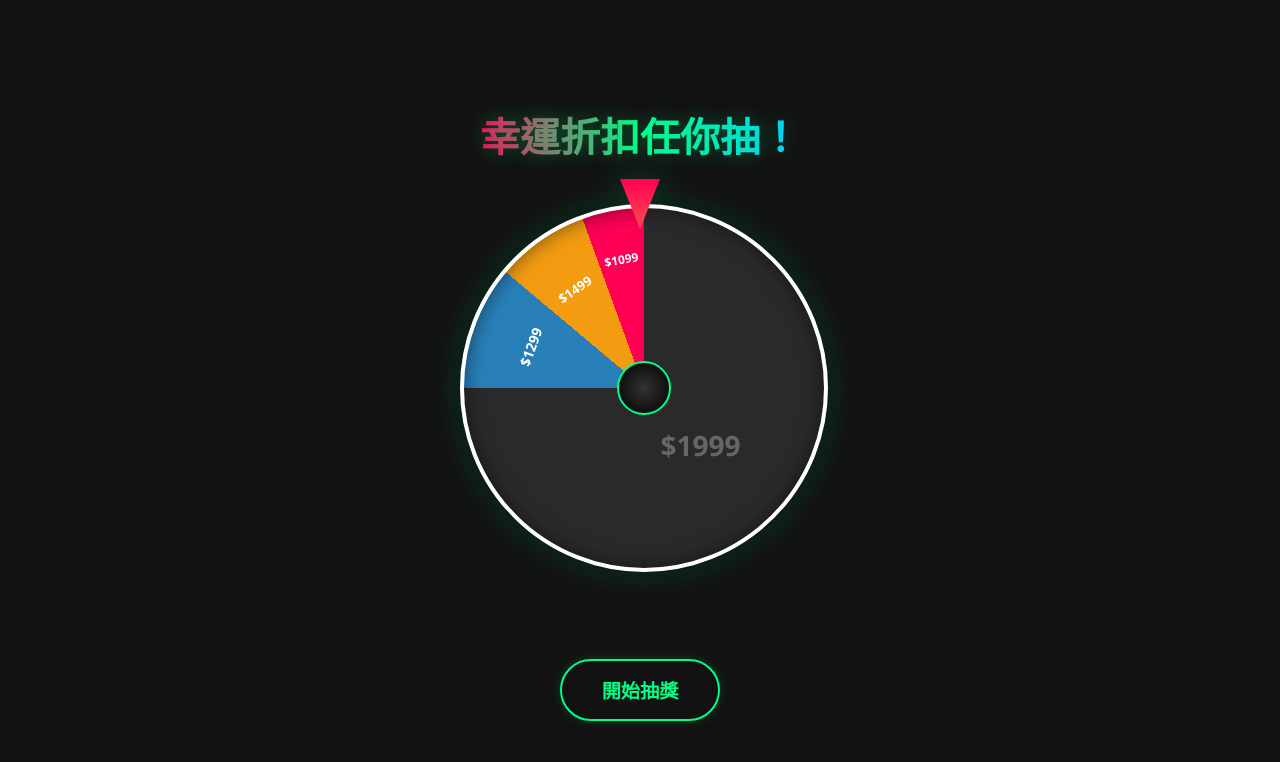
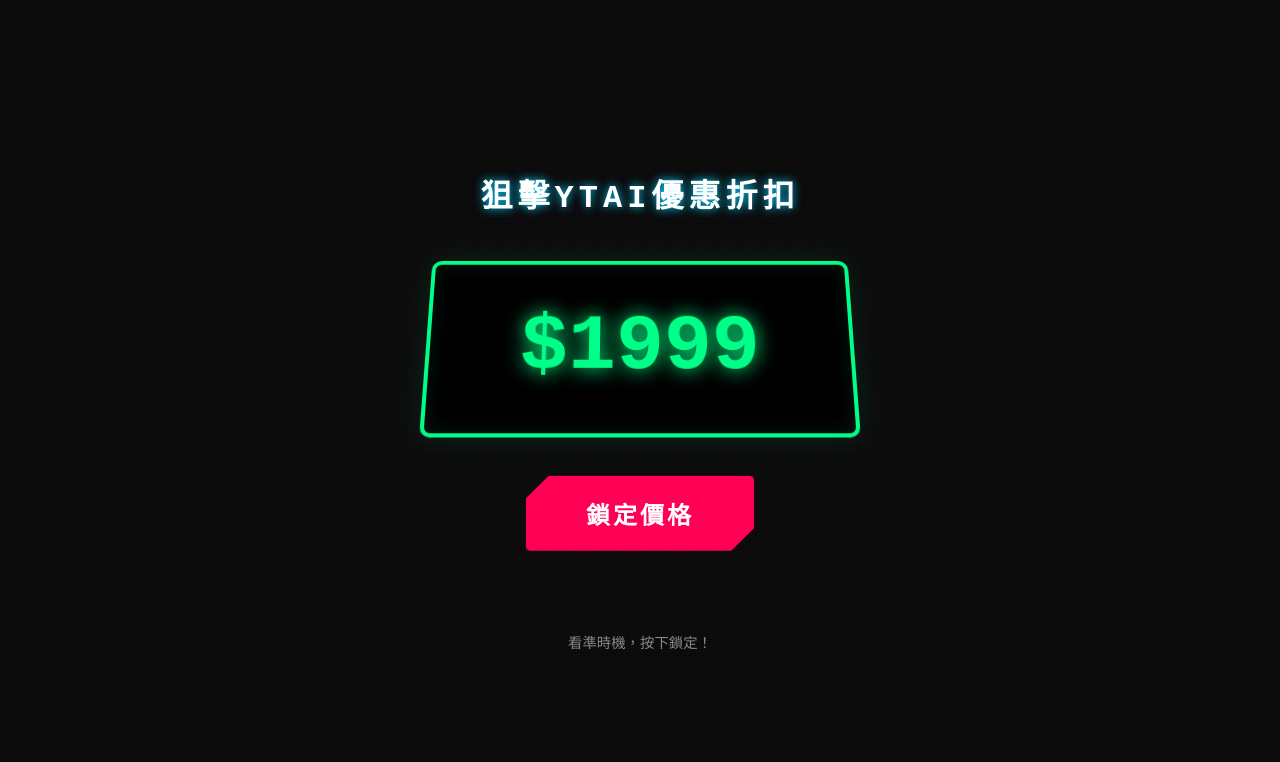
Before and after one commit to ytai2025/ytai, a plain HTML site: page index.html in a window 1280 px wide. Shown: the top 762 px of the page. Drawn offline with Linux system fonts and the light colour scheme.

Commit message:
Add files via upload

```diff
--- a/index.html
+++ b/index.html
@@ -3,16 +3,17 @@
 <head>
     <meta charset="UTF-8">
     <meta name="viewport" content="width=device-width, initial-scale=1.0">
-    <title>幸運折扣任你抽</title>
+    <title>極速折扣狙擊</title>
     <style>
         :root {
             --primary: #00ff88;
-            --bg: #121212;
-            --wheel-border: #ffffff;
+            --danger: #ff0055;
+            --bg: #0a0a0a;
+            --glitch: #00ccff;
         }
 
         body {
-            font-family: 'Segoe UI', sans-serif;
+            font-family: 'Courier New', monospace; /* 使用等寬字體更有電子感 */
             background-color: var(--bg);
             color: white;
             display: flex;
@@ -24,257 +25,256 @@
             overflow: hidden;
         }
 
-        h1 {
-            font-size: 2.5rem;
-            margin-bottom: 20px;
-            text-transform: uppercase;
-            background: linear-gradient(90deg, #ff0055, #00ff88, #00ccff);
-            -webkit-background-clip: text;
-            background-clip: text;
-            color: transparent;
-            text-shadow: 0 0 20px rgba(0, 255, 136, 0.3);
-            text-align: center;
+        /* 掃描線背景特效 */
+        body::before {
+            content: "";
+            position: absolute;
+            top: 0; left: 0; width: 100%; height: 100%;
+            background: linear-gradient(rgba(18, 16, 16, 0) 50%, rgba(0, 0, 0, 0.25) 50%), linear-gradient(90deg, rgba(255, 0, 0, 0.06), rgba(0, 255, 0, 0.02), rgba(0, 0, 255, 0.06));
+            background-size: 100% 2px, 3px 100%;
+            pointer-events: none;
+            z-index: 1;
         }
 
-        .wheel-container {
-            position: relative;
-            width: 360px;
-            height: 360px;
-            margin: 20px 0;
-            filter: drop-shadow(0 0 15px rgba(0, 255, 136, 0.2));
+        h1 {
+            font-size: 2rem;
+            text-transform: uppercase;
+            letter-spacing: 5px;
+            color: #fff;
+            text-shadow: 0 0 10px var(--glitch);
+            margin-bottom: 40px;
+            text-align: center;
+            z-index: 2;
         }
 
-        /* 指針 */
-        .stopper {
-            position: absolute;
-            top: -25px;
-            left: 50%;
-            transform: translateX(-50%);
-            width: 40px;
-            height: 50px;
-            clip-path: polygon(100% 0, 50% 100%, 0 0);
-            z-index: 10;
-            background: linear-gradient(to bottom, #ff0055, #ff4d4d);
-            box-shadow: 0 0 15px #ff0055;
+        /* 數字顯示器容器 */
+        .display-container {
+            position: relative;
+            background: #000;
+            border: 4px solid var(--primary);
+            padding: 40px 60px;
+            border-radius: 10px;
+            box-shadow: 0 0 30px rgba(0, 255, 136, 0.1), inset 0 0 20px rgba(0, 255, 136, 0.1);
+            margin-bottom: 40px;
+            z-index: 2;
+            width: 300px;
+            text-align: center;
+            transform: perspective(500px) rotateX(10deg); /* 微微傾斜更有儀器感 */
         }
 
-        /* 轉盤主體 */
-        .wheel {
-            width: 100%;
-            height: 100%;
-            border-radius: 50%;
-            border: 4px solid var(--wheel-border);
+        .price-tag {
+            font-size: 5rem;
+            font-weight: 900;
+            color: var(--primary);
+            text-shadow: 0 0 20px var(--primary), 0 0 40px var(--primary);
             position: relative;
-            transition: transform 4s cubic-bezier(0.1, 0.7, 0.1, 1);
-            box-shadow: 0 0 20px rgba(0,0,0,0.5), inset 0 0 20px rgba(0,0,0,0.5);
-
-            /* 背景角度定義 (Conic Gradient 0deg = 12點鐘):
-               1. 1999 (0° ~ 270°) -> 黑色
-               2. 1299 (270° ~ 310°) -> 藍色 (40度寬)
-               3. 1499 (310° ~ 340°) -> 橘色 (30度寬)
-               4. 1099 (340° ~ 360°) -> 粉色 (20度寬 - 最小!)
-            */
-            background: conic-gradient(
-                #2a2a2a 0deg 270deg,
-                #2980b9 270deg 310deg,
-                #f39c12 310deg 340deg,
-                #ff0055 340deg 360deg
-            );
+            display: inline-block;
         }
 
-        .wheel::after {
-            content: "";
-            position: absolute;
-            top: 50%; left: 50%;
-            transform: translate(-50%, -50%);
-            width: 50px; height: 50px;
-            background: radial-gradient(circle, #333, #000);
-            border: 2px solid #00ff88;
-            border-radius: 50%;
-            z-index: 5;
+        /* 故障雜訊特效 */
+        .glitch-effect {
+            animation: glitch-anim 0.3s infinite;
         }
 
-        /* 文字標籤設定 */
-        .label {
-            position: absolute;
-            top: 50%;
-            left: 50%;
-            /* 關鍵修正：先置中，再旋轉 */
-            transform-origin: center;
-            color: #fff;
-            font-weight: bold;
-            user-select: none;
-            text-align: center;
-            line-height: 1;
+        @keyframes glitch-anim {
+            0% { transform: translate(0) }
+            20% { transform: translate(-2px, 2px) }
+            40% { transform: translate(-2px, -2px) }
+            60% { transform: translate(2px, 2px) }
+            80% { transform: translate(2px, -2px) }
+            100% { transform: translate(0) }
         }
 
-        .label span {
-            display: block;
-            /* 文字修正：讓文字底部朝向圓心 */
+        /* 按鈕 */
+        #stopBtn {
+            padding: 20px 60px;
+            font-size: 1.5rem;
+            background: var(--danger);
+            color: white;
+            border: none;
+            border-radius: 5px;
+            cursor: pointer;
+            text-transform: uppercase;
+            font-weight: bold;
+            letter-spacing: 3px;
+            box-shadow: 0 0 20px var(--danger);
+            transition: all 0.1s;
+            position: relative;
+            z-index: 10;
+            clip-path: polygon(10% 0, 100% 0, 100% 70%, 90% 100%, 0 100%, 0 30%);
         }
 
-        /* 座標修正數學 (重要！):
-           CSS Rotate 0度 = 3點鐘方向 (右)
-           Gradient 0度 = 12點鐘方向 (上)
-
-           所以：CSS角度 = Gradient角度 - 90度
-        */
-
-        /* $1999 (區間 0-270) -> 中心 135度
-           CSS = 135 - 90 = 45度
-        */
-        .label-1999 {
-            transform: translate(-50%, -50%) rotate(45deg) translate(80px) rotate(-45deg);
-            font-size: 28px;
-            color: #666; /* 讓黑色區塊文字暗一點，突顯其他 */
+        #stopBtn:active {
+            transform: scale(0.95);
+            box-shadow: 0 0 5px var(--danger);
         }
 
-        /* $1299 (區間 270-310) -> 中心 290度
-           CSS = 290 - 90 = 200度
-        */
-        .label-1299 {
-            transform: translate(-50%, -50%) rotate(200deg) translate(120px) rotate(90deg);
-            font-size: 14px;
+        #stopBtn:disabled {
+            background: #333;
+            box-shadow: none;
+            color: #666;
+            cursor: not-allowed;
         }
 
-        /* $1499 (區間 310-340) -> 中心 325度
-           CSS = 325 - 90 = 235度
-        */
-        .label-1499 {
-            transform: translate(-50%, -50%) rotate(235deg) translate(120px) rotate(90deg);
-            font-size: 13px;
+        .hint {
+            margin-top: 20px;
+            color: #888;
+            font-size: 0.9rem;
+            z-index: 2;
         }
 
-        /* $1099 (區間 340-360) -> 中心 350度
-           CSS = 350 - 90 = 260度
-        */
-        .label-1099 {
-            transform: translate(-50%, -50%) rotate(260deg) translate(130px) rotate(90deg);
-            font-size: 12px;
-            color: #fff;
-            text-shadow: 0 0 5px #ff0055;
-            font-weight: 900;
+        #resultMsg {
+            height: 40px;
+            margin-top: 20px;
+            font-size: 1.2rem;
+            font-weight: bold;
+            z-index: 2;
+            text-shadow: 0 0 10px white;
         }
 
-
-        #spinBtn {
-            margin-top: 30px;
-            padding: 15px 40px;
-            font-size: 1.2rem;
-            background: transparent;
-            color: var(--primary);
-            border: 2px solid var(--primary);
-            border-radius: 50px;
-            cursor: pointer;
-            transition: all 0.3s ease;
-            box-shadow: 0 0 10px rgba(0, 255, 136, 0.2);
-            font-weight: bold;
-        }
-        #spinBtn:hover {
-            background: var(--primary);
-            color: #000;
-            box-shadow: 0 0 30px var(--primary);
-        }
-        #spinBtn:disabled { opacity: 0.5; cursor: not-allowed; }
-
+        /* 彩帶 Canvas */
         #confetti-canvas {
             position: fixed; top: 0; left: 0; width: 100%; height: 100%; pointer-events: none; z-index: 100;
         }
-        #resultMsg {
-            margin-top: 15px; height: 30px; color: #fff; font-size: 1.2rem;
-            text-shadow: 0 0 10px rgba(255,255,255,0.5); opacity: 0; transition: opacity 0.5s;
-        }
+
     </style>
 </head>
 <body>
 
     <canvas id="confetti-canvas"></canvas>
-    <h1>幸運折扣任你抽！</h1>
 
-    <div class="wheel-container">
-        <div class="stopper"></div>
-        <div class="wheel" id="wheel">
-            <div class="label label-1999"><span>$1999</span></div>
-            <div class="label label-1299"><span>$1299</span></div>
-            <div class="label label-1499"><span>$1499</span></div>
-            <div class="label label-1099"><span>$1099</span></div>
-        </div>
+    <h1>狙擊YTAI優惠折扣</h1>
+
+    <div class="display-container">
+        <div class="price-tag" id="priceDisplay">$1999</div>
     </div>
 
+    <button id="stopBtn">鎖定價格</button>
     <div id="resultMsg"></div>
-    <button id="spinBtn">開始抽獎</button>
+    <div class="hint">看準時機，按下鎖定！</div>
 
     <script>
-        const wheel = document.getElementById('wheel');
-        const spinBtn = document.getElementById('spinBtn');
+        const display = document.getElementById('priceDisplay');
+        const btn = document.getElementById('stopBtn');
         const resultMsg = document.getElementById('resultMsg');
 
-        let currentRotation = 0;
-        let spinCount = 0;
-        const maxRiggedSpins = 5;
+        // 獎項池
+        const prices = [1999, 1299, 1499, 1099];
+        let currentIndex = 0;
+        let intervalId = null;
+        let isRunning = true;
 
-        spinBtn.addEventListener('click', () => {
-            spinBtn.disabled = true;
-            resultMsg.style.opacity = '0';
-            spinCount++;
+        let playCount = 0;
+        const maxRiggedPlays = 5;
 
-            const baseSpins = 360 * 10;
+        // 啟動快速跳動
+        function startRolling() {
+            isRunning = true;
+            btn.innerText = "鎖定價格";
+            btn.disabled = false;
+            resultMsg.innerText = "";
+            display.classList.remove('glitch-effect');
+            display.style.color = "var(--primary)";
+            display.style.textShadow = "0 0 20px var(--primary)";
 
-            // 角度計算邏輯 (修正後)
-            // 目標是指針(12點方向, Gradient 0度) 停在特定區間
+            // 極速跳動 (每 50ms 換一次數字)
+            intervalId = setInterval(() => {
+                // 這裡我們只是隨機顯示數字造成視覺暫留，不影響結果
+                // 為了視覺效果，我們讓 1099 出現頻率稍微低一點點，讓用戶覺得很難抓
+                const randomIdx = Math.floor(Math.random() * prices.length);
+                display.innerText = "$" + prices[randomIdx];
+            }, 50);
+        }
 
-            let targetAngle;
-            let outcome;
+        // 初始化
+        startRolling();
 
-            if (spinCount < maxRiggedSpins) {
-                // === 失敗 (前4次) ===
-                outcome = 'lose';
-                // 停在 $1999 (0-270度)
-                // 但要營造 "剛剛錯過 $1099" 的感覺
-                // $1099 在 340-360(0)。
-                // 所以指針應該停在 0度 順時針過去一點點的地方 (如 5度~10度)
-
-                const nearMiss = Math.floor(Math.random() * 10) + 5; // 5度到14度
-                const stopAngle = 360 - nearMiss;
-                targetAngle = baseSpins + stopAngle;
-
-            } else {
-                // === 必勝 (第5次) ===
-                outcome = 'win';
-                // 停在 $1099 (340-360度)
-                // 中心 350度
-                const winTarget = 350;
-                const offset = Math.floor(Math.random() * 6) - 3; // -3 ~ +3 微調
-                const stopAngle = 360 - (winTarget + offset);
-                targetAngle = baseSpins + stopAngle;
+        btn.addEventListener('click', () => {
+            if (!isRunning) {
+                // 如果已經停了，按按鈕就是重來
+                startRolling();
+                return;
             }
 
-            const currentMod = currentRotation % 360;
-            const targetMod = targetAngle % 360;
-            let adjust = targetMod - currentMod;
-            if (adjust < 0) adjust += 360;
+            // 用戶按下鎖定
+            playCount++;
+            isRunning = false;
+            btn.disabled = true;
+            clearInterval(intervalId); // 停止隨機亂跳
 
-            const finalRotate = currentRotation + baseSpins + adjust;
-
-            wheel.style.transform = `rotate(${finalRotate}deg)`;
-            currentRotation = finalRotate;
-
-            setTimeout(() => {
-                spinBtn.disabled = false;
-                spinBtn.innerText = "再來一次";
-                resultMsg.style.opacity = '1';
-
-                if (outcome === 'win') {
-                    resultMsg.innerText = "🎉 恭喜！你抽中了 $1099！ 🎉";
-                    resultMsg.style.color = "#00ff88";
-                    startConfetti();
-                } else {
-                    resultMsg.innerText = "真可惜！獲得原價 $1999";
-                    resultMsg.style.color = "#aaa";
-                }
-            }, 4000);
+            // 開始進入「煞車」階段 (決策結果)
+            handleStopSequence();
         });
 
+        function handleStopSequence() {
+            let sequence = [];
+
+            // 定義煞車時會看到的數字序列
+            // 邏輯：快速閃過幾個數字 -> 變慢 -> 停在結果
+
+            if (playCount < maxRiggedPlays) {
+                // === 失敗模式 (Rigged Lose) ===
+                // 劇本： 顯示 1299 -> 1499 -> 1099 (慢下來) -> 停頓 -> 滑到 1999 (崩潰)
+                sequence = [1299, 1499, 1099, 1999];
+            } else {
+                // === 勝利模式 (Win) ===
+                // 劇本： 顯示 1499 -> 1299 -> 1999 -> 1099 (死死停住)
+                sequence = [1499, 1299, 1999, 1099];
+            }
+
+            let seqIndex = 0;
+
+            // 使用遞迴 setTimeout 來模擬物理減速 (時間間隔越來越長)
+            function nextStep(delay) {
+                if (seqIndex >= sequence.length) {
+                    // 動畫結束
+                    finalizeResult();
+                    return;
+                }
+
+                display.innerText = "$" + sequence[seqIndex];
+
+                // 特殊效果：如果現在顯示的是 1099 且不是最後一個，給它加個紅色高亮誘惑一下
+                if (sequence[seqIndex] === 1099 && seqIndex !== sequence.length -1) {
+                    display.style.color = "#fff"; // 閃白光
+                } else {
+                    display.style.color = "var(--primary)";
+                }
+
+                seqIndex++;
+
+                // 下一次跳動的時間變長 (減速效果)
+                // 序列: 50ms -> 100ms -> 300ms -> 600ms (最後一下很慢)
+                const newDelay = delay * 2.5;
+                setTimeout(() => nextStep(newDelay), delay);
+            }
+
+            // 開始減速序列，初始速度 50ms
+            nextStep(50);
+        }
+
+        function finalizeResult() {
+            const finalValue = display.innerText;
+            btn.disabled = false;
+            btn.innerText = "再來一次";
+
+            if (finalValue === "$1099") {
+                // 中獎
+                display.classList.add('glitch-effect'); // 數字開始故障閃爍
+                display.style.color = "#00ff88"; // 亮綠色
+                resultMsg.innerText = "鎖定成功！折扣生效！";
+                resultMsg.style.color = "#00ff88";
+                startConfetti();
+            } else {
+                // 失敗 ($1999)
+                display.style.color = "#ff0055"; // 紅色警告
+                display.style.textShadow = "none";
+                resultMsg.innerText = "喔⋯⋯獲得原價！";
+                resultMsg.style.color = "#ff0055";
+            }
+        }
+
+        // --- 煙花特效 (沿用) ---
         const canvas = document.getElementById('confetti-canvas');
         const ctx = canvas.getContext('2d');
         let particles = [];
```
